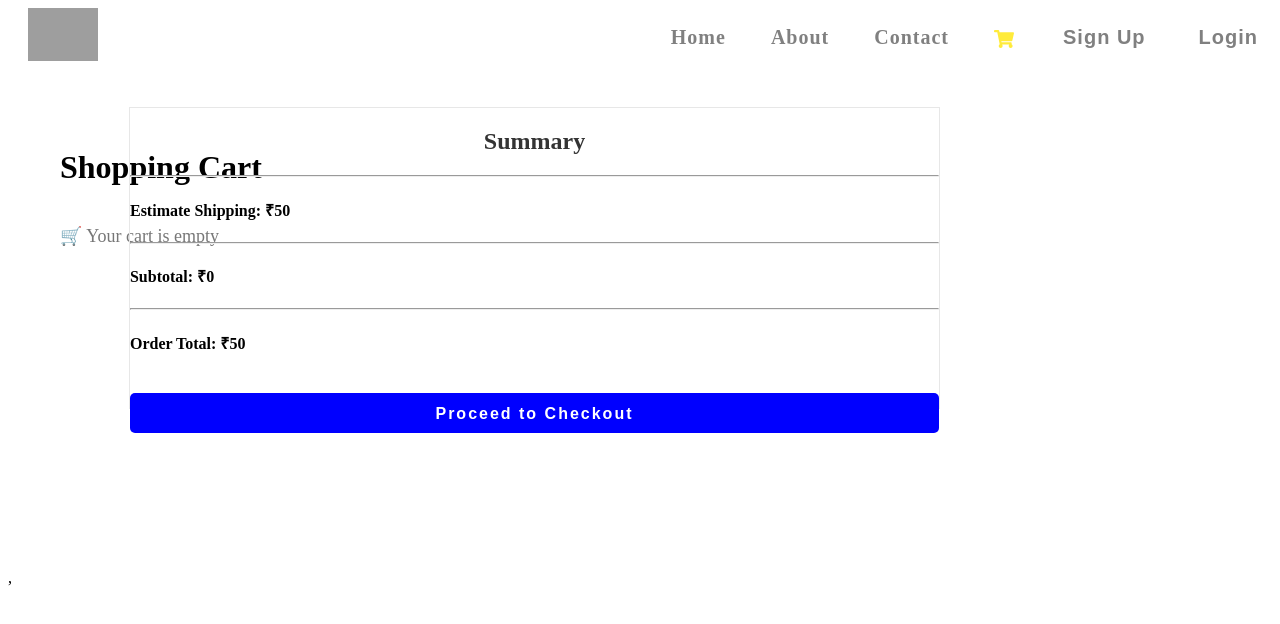
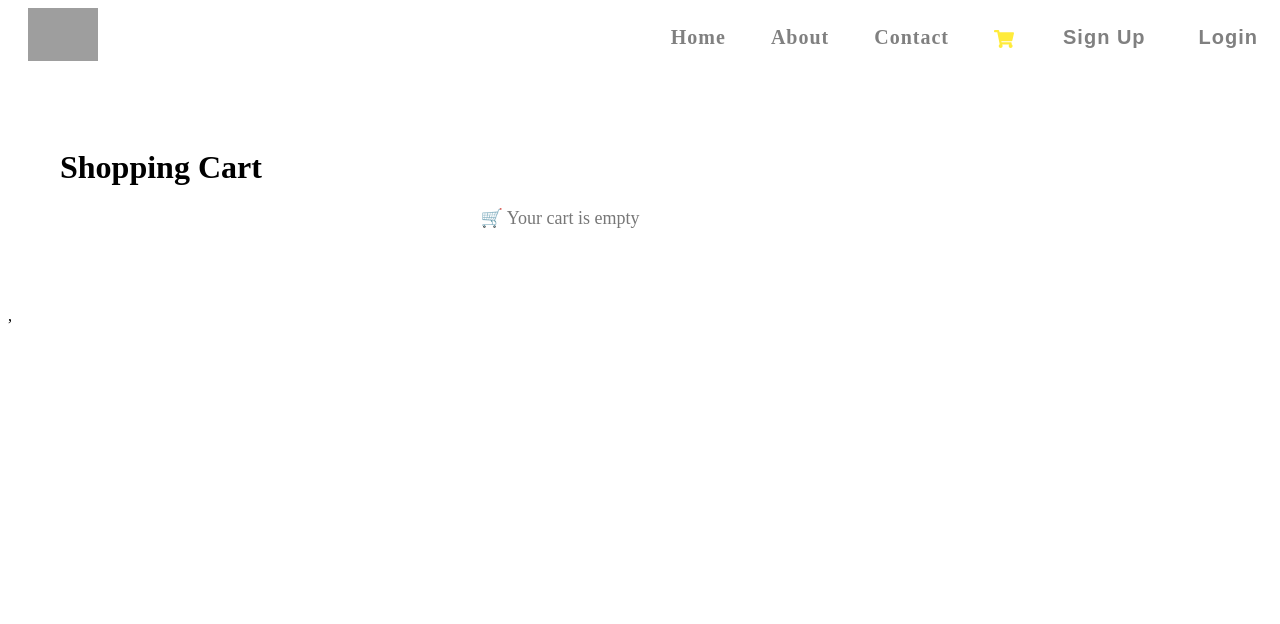
Before and after one commit to navnathc773/Foody, a React (Vite) app in the folder frontend/: page /Cart in a window 1280 px wide. Shown: the top 624 px of the page. Built offline with nearby package versions, Linux system fonts and the light colour scheme; grey boxes are pictures that could not be loaded.

Commit message:
Cart problem solved

```diff
--- a/frontend/src/About.jsx
+++ b/frontend/src/About.jsx
@@ -6,6 +6,7 @@ export const About=()=>{
     useEffect(() => {
           AOS.init({ duration: 2000 });
       }, []);
+
 
     return(
         <>
--- a/frontend/src/Cart.jsx
+++ b/frontend/src/Cart.jsx
@@ -1,111 +1,7 @@
-// import { useEffect, useState } from "react";
-// import "../style/cart.css";
-// import { MdDelete } from "react-icons/md";
-
-// export const Cart = () => {
-//   const storedUser = localStorage.getItem("user");
-//   const user = storedUser ? JSON.parse(storedUser) : null;
-
-//   const email = user?.email || "";
-//   const [cartItems, setCartItems] = useState([]);
-
-//   useEffect(() => {
-//     if (!email) return;
-
-//     const fetchCart = async () => {
-//       try {
-//         const response = await fetch("http://localhost:3000/getData/add/cartOne", {
-//           method: "POST",
-//           headers: { "Content-Type": "application/json" },
-//           body: JSON.stringify({ email }),
-//         });
-//         const data = await response.json();
-//         setCartItems(Array.isArray(data) ? data : []);
-//       } catch (err) {
-//         console.error("Error fetching cart:", err);
-//       }
-//     };
-
-//     fetchCart();
-//   }, [email]);
-
-//   const handleDelete=async(id)=>{
-//     console.log(id);
-
-//     const response=await fetch('http://localhost:3000/delete/cart/confirm',{
-//       method:"DELETE",
-//       headers:{
-//         'Content-Type':'application/json',
-//       },
-//       body:JSON.stringify({id}),
-//     })
-
-//     if(response.ok){
-//       const local=await response.json();
-//       alert(local.msg);
-//       setCartItems((prev)=>prev.filter((item)=>item._id!==id))
-//     }
-//   }
-//   return (
-//     <div className="cart-container">
-//   <h1>Shopping Cart</h1>
-//   <div className="header">
-//     <h4>Item</h4>
-//     <h4 style={{ position: "relative", left: "250px" }}>Price</h4>
-//     <h4 style={{ position: "relative", left: "80px" }}>Qty</h4>
-//     <h4 style={{ position: "relative", right: "120px" }}>Subtotal</h4>
-//   </div>
-//   <hr />
-
-//   <div className="cart-layout">
-//     {cartItems.length > 0 ? (
-//       <div className="cart-list">
-//         {cartItems.map((item, index) => (
-//           <div key={item._id}>
-//             <div className="cart-card">
-//               <img src={item.src} alt={item.name} />
-//               <div className="cart-info">
-//                 <h3>{item.name}</h3>
-//               </div>
-//               <div className="price">
-//                 <h5>{item.price}</h5>
-//               </div>
-//               <div className="quantity">
-//                 <input type="number" value={1} />
-//               </div>
-//               <div className="subtotal">₹{item.price.slice(0, 3)}</div>
-//               <button onClick={() => handleDelete(item._id)}>
-//                 <MdDelete />
-//               </button>
-//             </div>
-//             {index !== cartItems.length - 1 && <hr />}
-//           </div>
-//         ))}
-//       </div>
-//     ) : (
-//       <p className="empty">🛒 Your cart is empty</p>
-//     )}
-
-//     <div className="summarybox">
-//       <h2>Summary</h2>
-//       <hr />
-//       <h4>Estimate Shipping</h4>
-//       <hr />
-//       <h5>Subtotal</h5>
-//       <hr />
-//       <h4>Order Total</h4>
-//       <br />
-//       <button>Proceed to Checkout</button>
-//     </div>
-//   </div>
-// </div>
-
-//   );
-// };
-
 import { useEffect, useState } from "react";
 import "../style/cart.css";
 import { MdDelete } from "react-icons/md";
+import { useAuth } from "./auth/Auth.jsx";
 
 export const Cart = () => {
   const storedUser = localStorage.getItem("user");
@@ -159,11 +55,11 @@ export const Cart = () => {
 
   const shipping=50;
   const orderTotal=subtotal+shipping;
-
+  const {token}=useAuth();
   return (
     <div className="cart-container">
       <h1>Shopping Cart</h1>
-
+      {token ?
       <div className="cart-wrapper">
         {cartItems.length > 0 ? (
           <div className="cart-list">
@@ -213,6 +109,9 @@ export const Cart = () => {
           <button className="checkout">Proceed to Checkout</button>
         </div>
       </div>
+         :
+         <><p className="empty">🛒 Your cart is empty</p> </>
+      }
     </div>
   );
 };
--- a/frontend/src/Layout.jsx
+++ b/frontend/src/Layout.jsx
@@ -93,7 +93,6 @@ const handlelogin=(e)=>{
 
 const handleloginsubmit=async(e)=>{
   e.preventDefault();
-
   const response=await fetch("http://localhost:3000/login/verify",{
     method:"POST",
     headers:{
@@ -113,7 +112,7 @@ const handleloginsubmit=async(e)=>{
     storeToken(result.token);
     setIsLogin(false);
     setShowModal(false);
-    navigate('/About');
+    navigate('/');
 
   }
   else{
```
